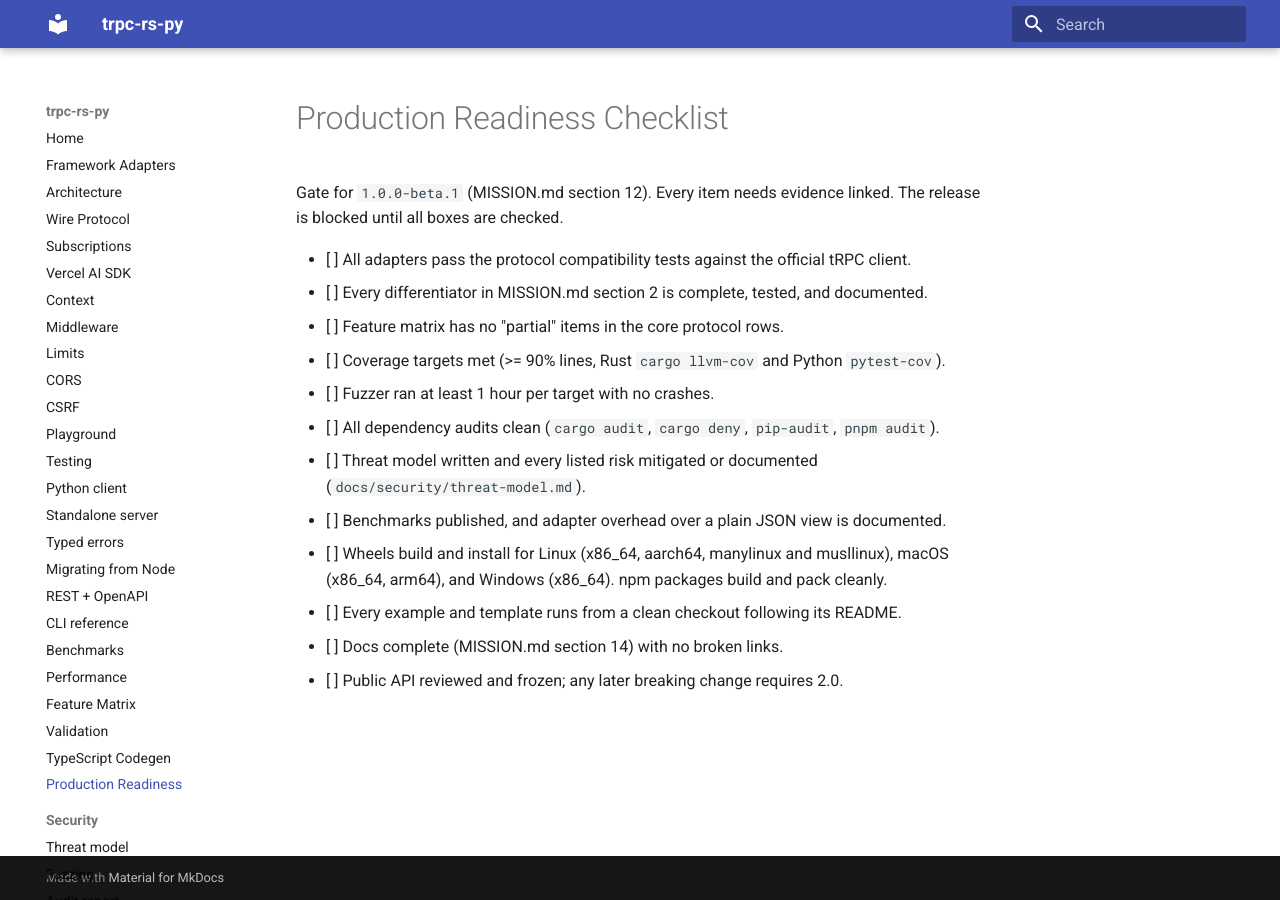
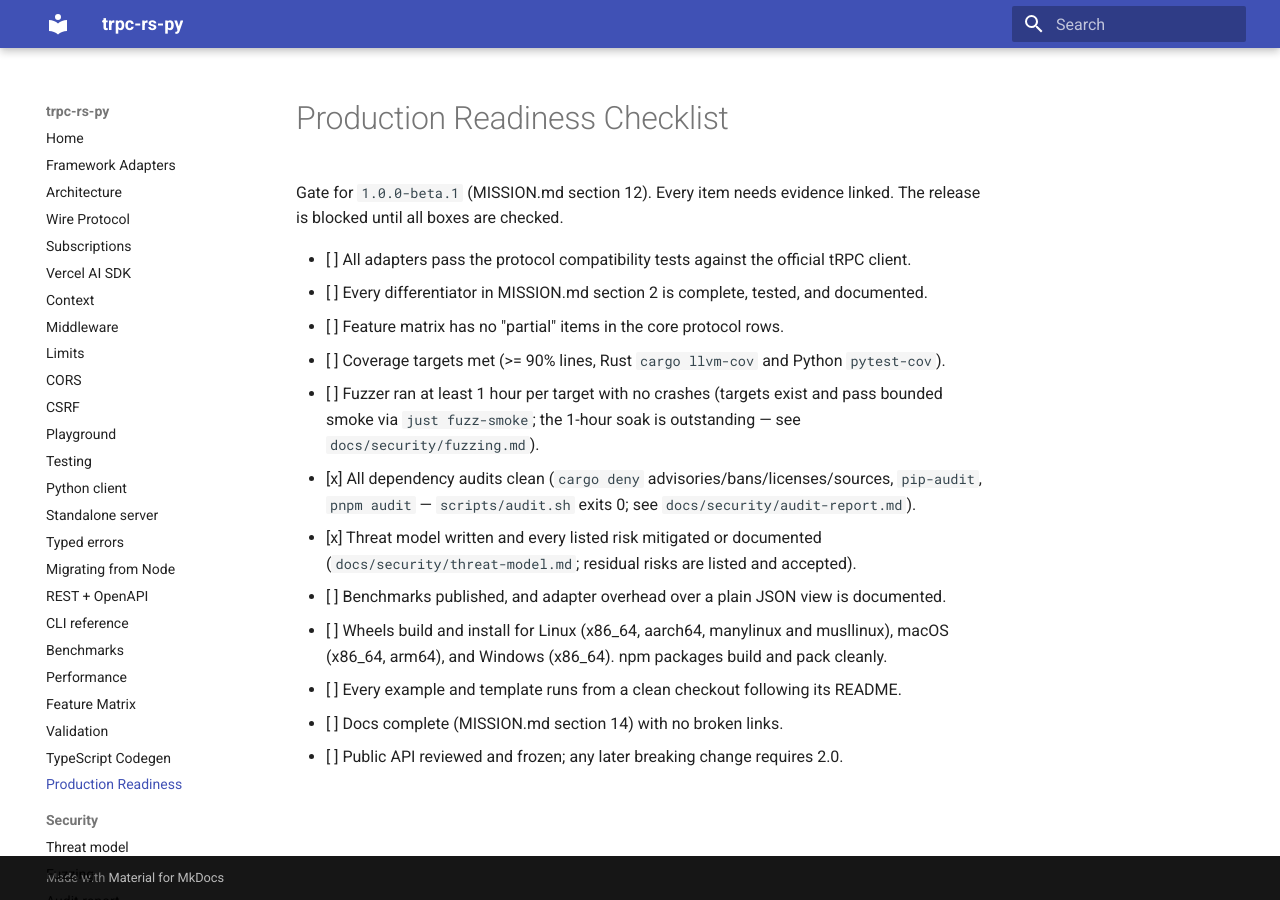
Before and after one commit to Seyamalam/trpc-rs-py, an MkDocs documentation site: the page built from docs/production-readiness.md, in a window 1280 px wide. Built offline with MkDocs 1.6.1 and Material for MkDocs 9.7.7, drawn with Linux system fonts in a browser that asks for light colours.

Commit message:
docs(security): readiness checks, request-limits matrix row, 0.8.0 memory

```diff
--- a/docs/production-readiness.md
+++ b/docs/production-readiness.md
@@ -7,9 +7,14 @@ linked. The release is blocked until all boxes are checked.
 - [ ] Every differentiator in MISSION.md section 2 is complete, tested, and documented.
 - [ ] Feature matrix has no "partial" items in the core protocol rows.
 - [ ] Coverage targets met (>= 90% lines, Rust `cargo llvm-cov` and Python `pytest-cov`).
-- [ ] Fuzzer ran at least 1 hour per target with no crashes.
-- [ ] All dependency audits clean (`cargo audit`, `cargo deny`, `pip-audit`, `pnpm audit`).
-- [ ] Threat model written and every listed risk mitigated or documented (`docs/security/threat-model.md`).
+- [ ] Fuzzer ran at least 1 hour per target with no crashes (targets exist
+  and pass bounded smoke via `just fuzz-smoke`; the 1-hour soak is
+  outstanding — see `docs/security/fuzzing.md`).
+- [x] All dependency audits clean (`cargo deny` advisories/bans/licenses/sources,
+  `pip-audit`, `pnpm audit` — `scripts/audit.sh` exits 0; see
+  `docs/security/audit-report.md`).
+- [x] Threat model written and every listed risk mitigated or documented
+  (`docs/security/threat-model.md`; residual risks are listed and accepted).
 - [ ] Benchmarks published, and adapter overhead over a plain JSON view is documented.
 - [ ] Wheels build and install for Linux (x86_64, aarch64, manylinux and musllinux), macOS (x86_64, arm64), and Windows (x86_64). npm packages build and pack cleanly.
 - [ ] Every example and template runs from a clean checkout following its README.
```
Also changed, not shown: MEMORY.md (+13 -1 lines), docs/feature-matrix.md (+1 -0 lines).
